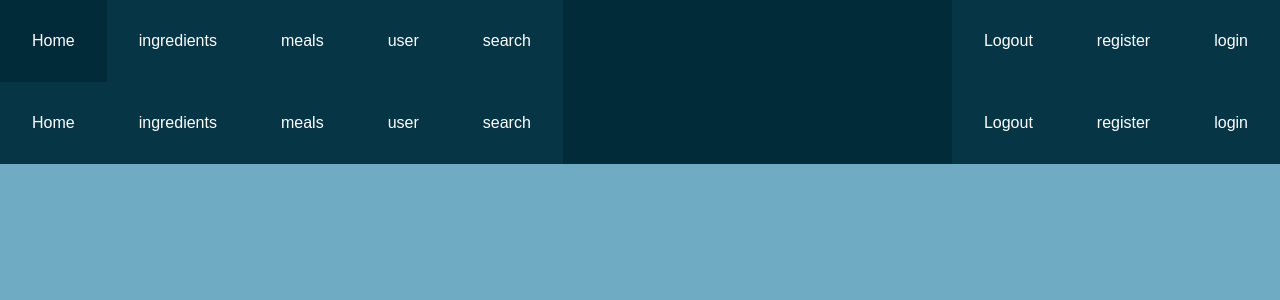
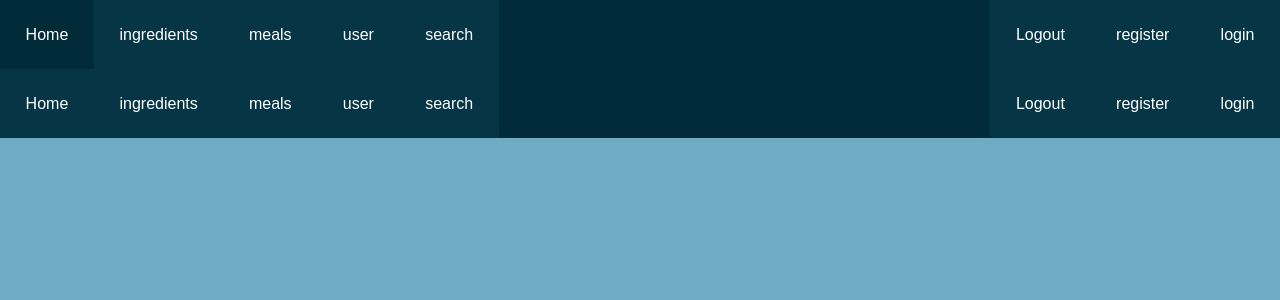
Before and after one commit to Banderas13/koolyhealth, an Angular app: page /navbar in a window 1280 px wide. Shown: the top 300 px of the page. Built offline with nearby package versions, Linux system fonts and the light colour scheme.

Commit message:
Navbar buttons are now scaleable

```diff
--- a/src/app/navbar/navbar.component.css
+++ b/src/app/navbar/navbar.component.css
@@ -20,12 +20,13 @@ nav{
     background-color: #022B3A;
     width: 100%;
     margin: 0;
+    height: 2%;
 }
 
 button{
     color: #FFFFFF;
     border-radius: 0;
-    padding: 32px 32px;
+    padding: 2% 2%;
     font-size: 16px;
 }
 .button1 {
```
